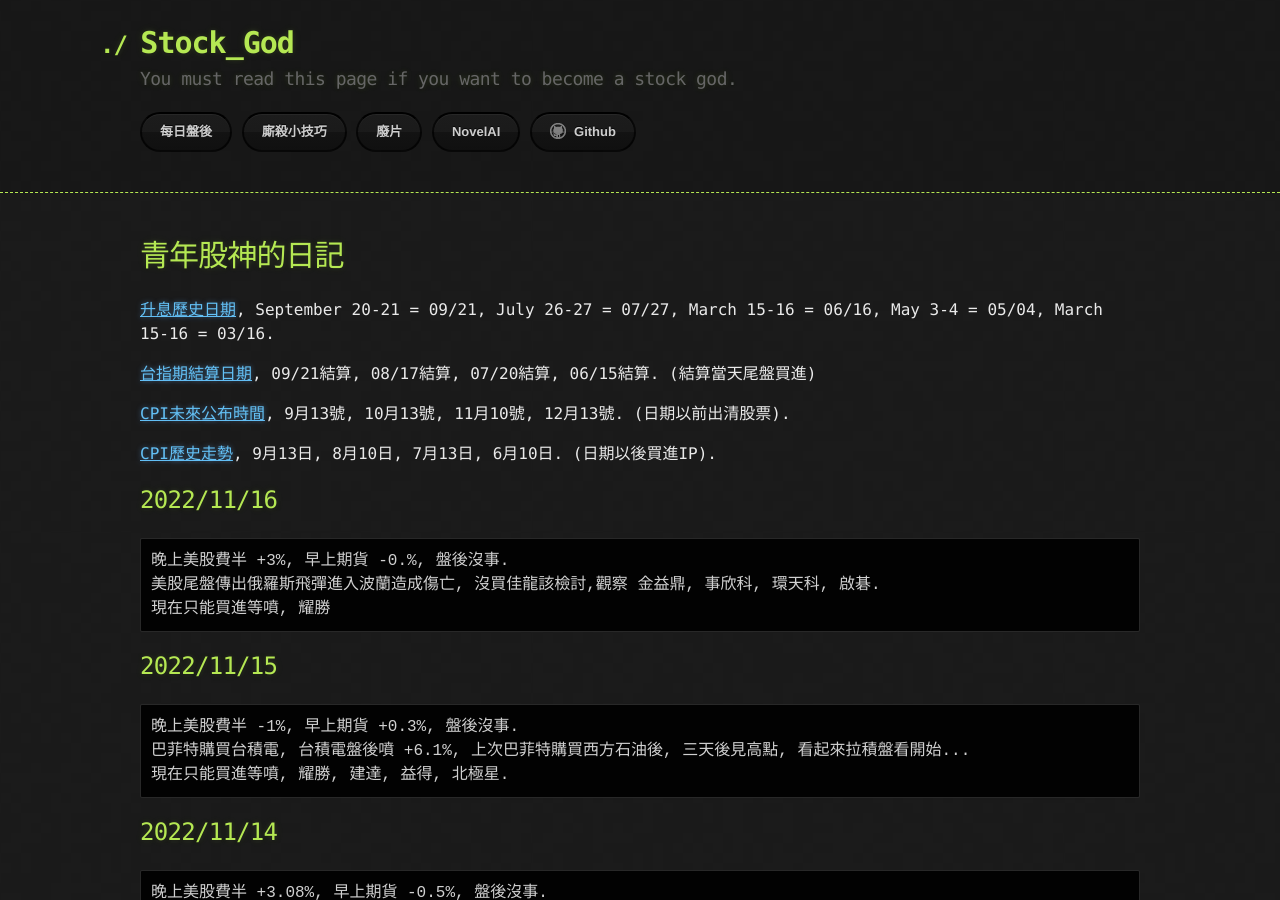
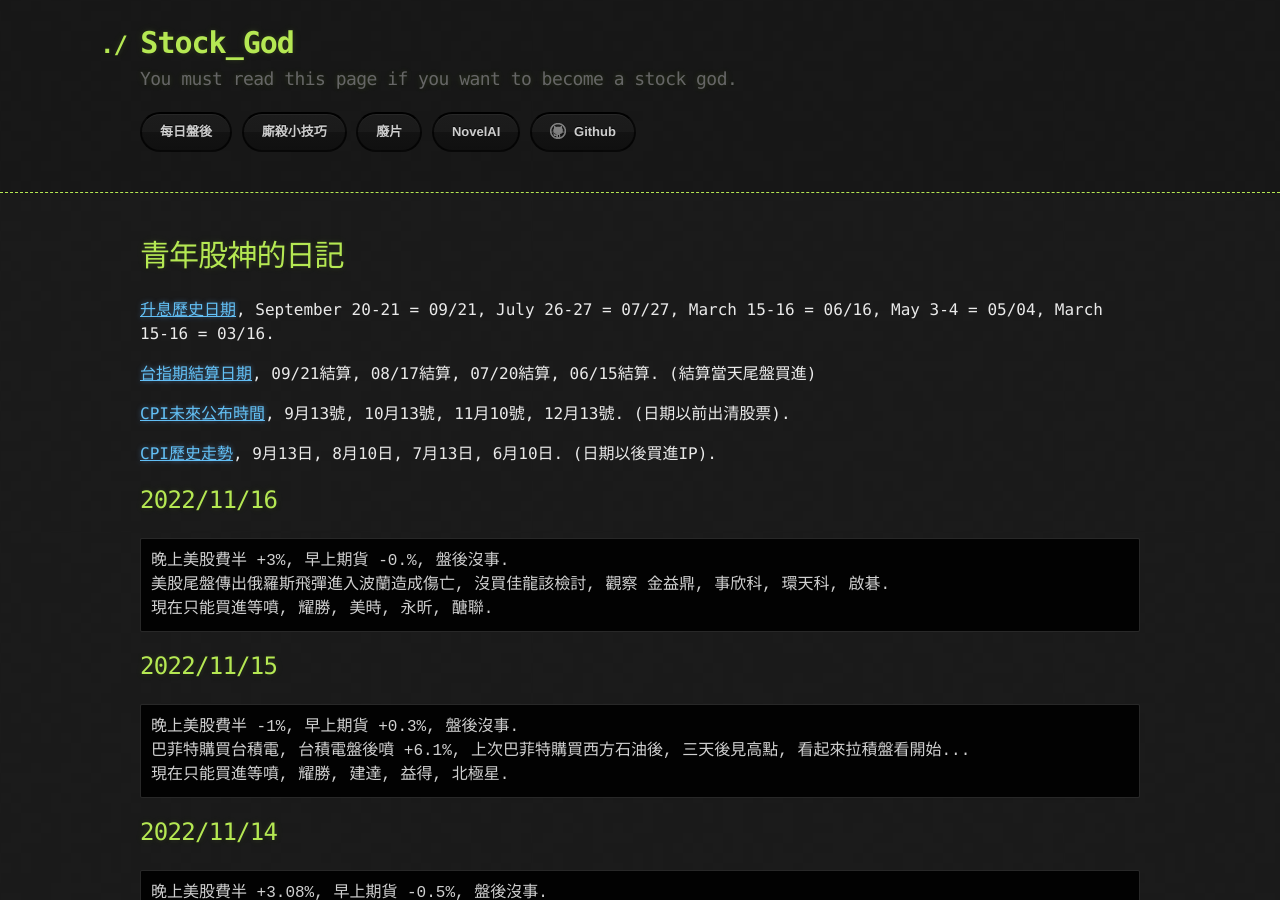
Before and after one commit to lepg5487/Stock_God, a Jekyll site: the page built from index.md, in a window 1280 px wide and 900 px high. Built offline with Jekyll 4.4.1, drawn with Linux system fonts in a browser that asks for light colours; our own code applies the rules of GitHub Pages for plain Markdown files.

Commit message:
Update index.md

````diff
--- a/index.md
+++ b/index.md
@@ -15,8 +15,8 @@ layout: testlayouts
 ## 2022/11/16
 ```
 晚上美股費半 +3%, 早上期貨 -0.%, 盤後沒事.
-美股尾盤傳出俄羅斯飛彈進入波蘭造成傷亡, 沒買佳龍該檢討,觀察 金益鼎, 事欣科, 環天科, 啟碁.
-現在只能買進等噴, 耀勝
+美股尾盤傳出俄羅斯飛彈進入波蘭造成傷亡, 沒買佳龍該檢討, 觀察 金益鼎, 事欣科, 環天科, 啟碁.
+現在只能買進等噴, 耀勝, 美時, 永昕, 醣聯.
 ```
 
 ## 2022/11/15
````
